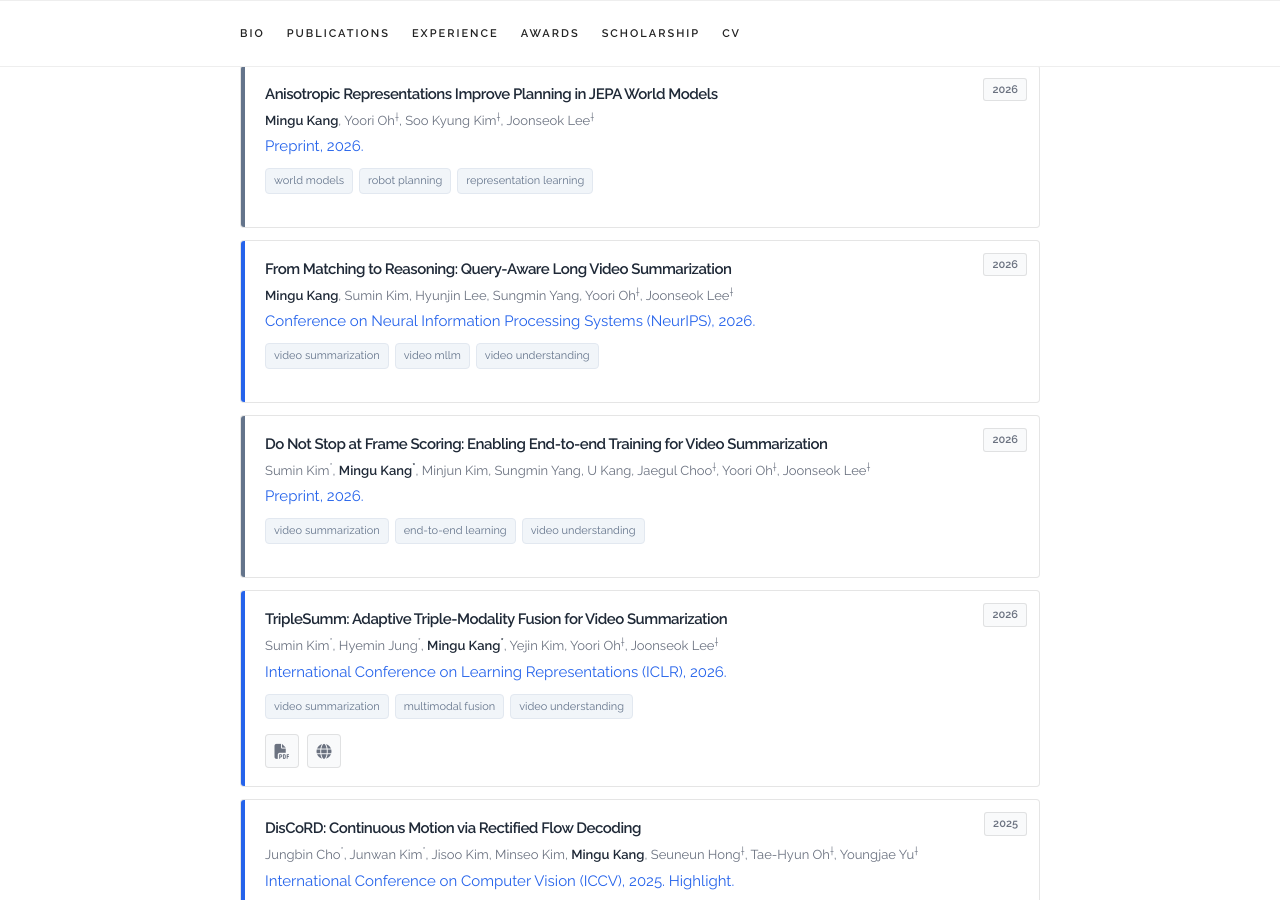
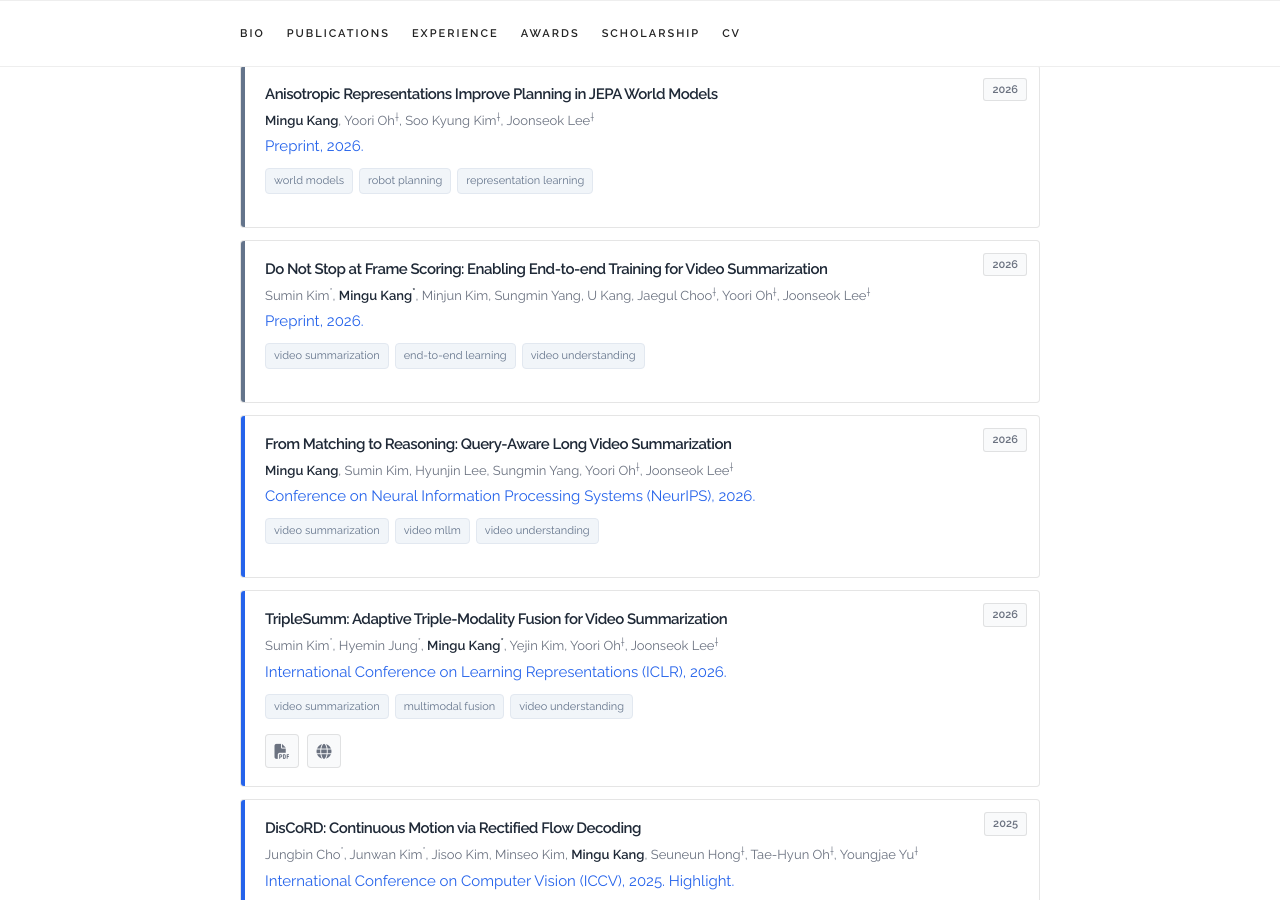
Before and after one commit to rkdrn79/rkdrn79.github.io, a Jekyll site: the page built from index.html, in a window 1280 px wide and 900 px high, scrolled down 1144 px. Built offline with Jekyll 4.4.1, drawn with Linux system fonts in a browser that asks for light colours; some web fonts are replaced.

Commit message:
Order preprints before published papers

```diff
--- a/index.html
+++ b/index.html
@@ -70,13 +70,27 @@ title: Home
     <div class="tab-pane active" id="papers-selected">
       {% assign selected_papers = site.data.publications.papers | where: "selected", "y" %}
       {% for paper in selected_papers %}
-        {% include paper_card.html paper=paper %}
+        {% if paper.type == "preprint" %}
+          {% include paper_card.html paper=paper %}
+        {% endif %}
+      {% endfor %}
+      {% for paper in selected_papers %}
+        {% unless paper.type == "preprint" %}
+          {% include paper_card.html paper=paper %}
+        {% endunless %}
       {% endfor %}
     </div>
 
     <div class="tab-pane" id="papers-all">
       {% for paper in site.data.publications.papers %}
-        {% include paper_card.html paper=paper %}
+        {% if paper.type == "preprint" %}
+          {% include paper_card.html paper=paper %}
+        {% endif %}
+      {% endfor %}
+      {% for paper in site.data.publications.papers %}
+        {% unless paper.type == "preprint" %}
+          {% include paper_card.html paper=paper %}
+        {% endunless %}
       {% endfor %}
     </div>
   </div>
```
Also changed, not shown: _data/publications.yaml (+8 -8 lines), 2 other files.
